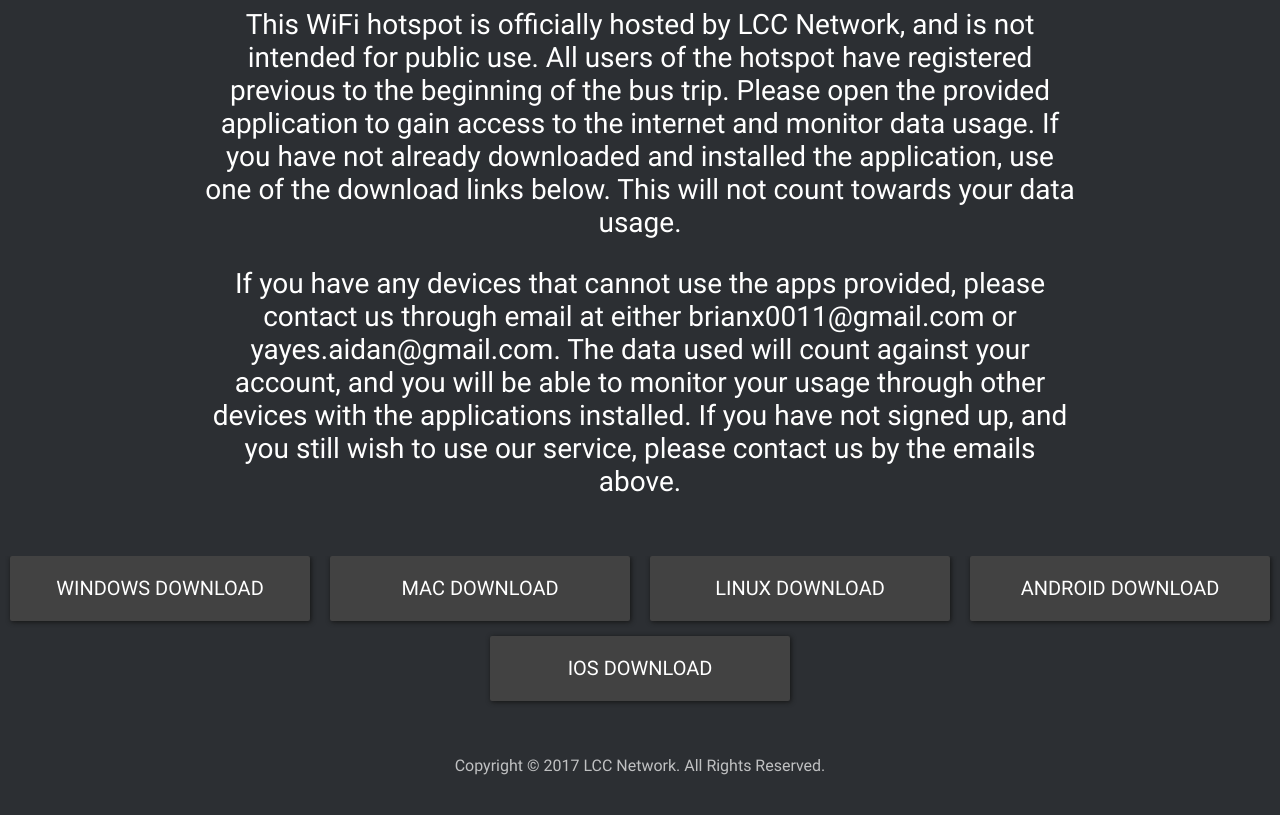
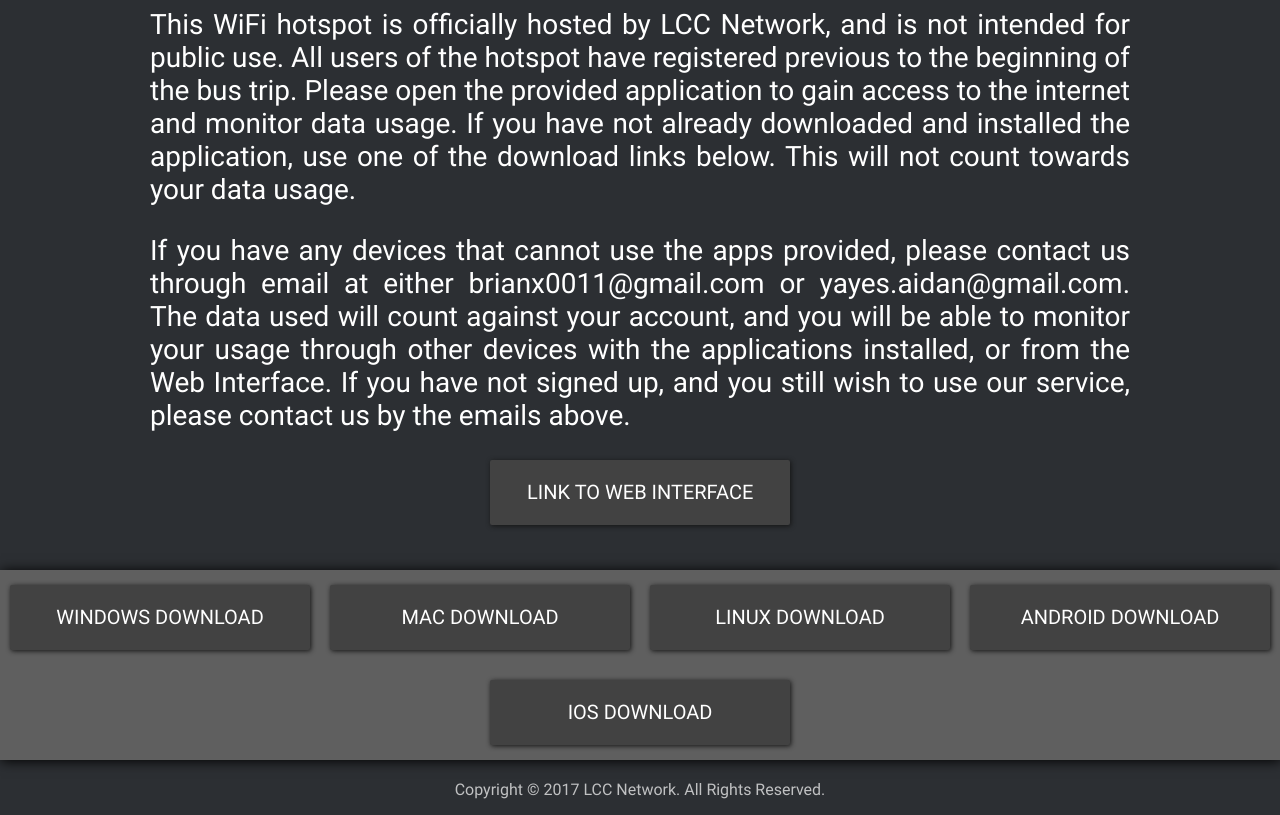
Before and after one commit to LCCNetwork/lcc-wifi-webui, a website: page src/portal/src/index.html in a window 1280 px wide and 1068 px high. Shown: the part 253-1068 px from the top of the page. Drawn offline with Linux system fonts and the light colour scheme; files that its build step writes are made by us from their sources; files whose address does not match are found by name.

Commit message:
Update dependencies and added webui link to index

```diff
--- a/src/portal/src/index.html
+++ b/src/portal/src/index.html
@@ -29,9 +29,14 @@
                 <p class="2">
                     If you have any devices that cannot use the apps provided, please contact us through email at either brianx0011@gmail.com or yayes.aidan@gmail.com.
                     The data used will count against your account, and you will be able to monitor your usage through other devices with the applications
-                    installed. If you have not signed up, and you still wish to use our service, please contact us by the emails above.
+                    installed, or from the Web Interface. If you have not signed up, and you still wish to use our service, please contact us by the emails above.
                 </p>
+
             </div>
+
+            <a href="webui" class="body-info-webui button-bg">
+                <p class="button-txt">LINK TO WEB INTERFACE</p>
+            </a>
         </div>
 
         <div class="wrapper-dl">
@@ -43,11 +48,11 @@
                 <p class="button-txt">MAC DOWNLOAD</p>
             </a>
 
-            <a href="/dist/linux.zip" class="body-dl-linux button-bg">
+            <a href="dist/linux.zip" class="body-dl-linux button-bg">
                 <p class="button-txt">LINUX DOWNLOAD</p>
             </a>
 
-            <a href="/dist/lcc-wifi.apk" class="body-dl-android button-bg">
+            <a href="dist/lcc-wifi.apk" class="body-dl-android button-bg">
                 <p class="button-txt">ANDROID DOWNLOAD</p>
             </a>
 
@@ -65,7 +70,6 @@
     // Loader fade out
     let loader = document.getElementsByClassName('wrapper-loader')[0]
 
-
     document.addEventListener('DOMContentLoaded', () => {
         setTimeout(() => {
           loader.style.opacity = 0
@@ -74,6 +78,9 @@
           }, 320)
         }, 700)
     })
+
+
+
     </script>
 </body>
 </html>
--- a/src/public/portal-stylesheet.css
+++ b/src/public/portal-stylesheet.css
@@ -50,23 +50,35 @@
 }
 
 .wrapper-body {
-    text-align: center;
+    text-align: justify;
+    text-justify: inter-word;
     font-size: 28px;
-    padding: 0 200px 30px;
+    padding: 0 150px 30px;
+}
+
+.body-info-webui {
+    position: relative;
+    width: 100%;
+    left: 49%;
+    transform: translate(-50%);
+    margin: 0 auto;
+    line-height: 65px;
 }
 
 .wrapper-dl {
+    background-color: #5f5f5f;
+
     position: absolute;
     display: flex;
     flex-direction: row;
     flex-wrap: wrap;
+    flex-shrink: 0;
     justify-content: center;
     align-items: center;
+    box-shadow: 1px 1px 12px #000;
 
     width: 100%;
     height: auto;
-
-    overflow: auto;
 }
 
 .wrapper-footer {
@@ -78,6 +90,7 @@
 }
 
 .footer-copyright {
+    padding-top: 10px;
     width: 100%;
     text-align: center;
 }
@@ -89,7 +102,7 @@
     display: block;
     height: 65px;
     width: 300px;
-    margin: 0 10px 15px;
+    margin: 15px 10px 15px;
 
     box-shadow: 1px 1px 5px #141414;
     background-color: #424242;
```
Also changed, not shown: package.json (+9 -17 lines).
